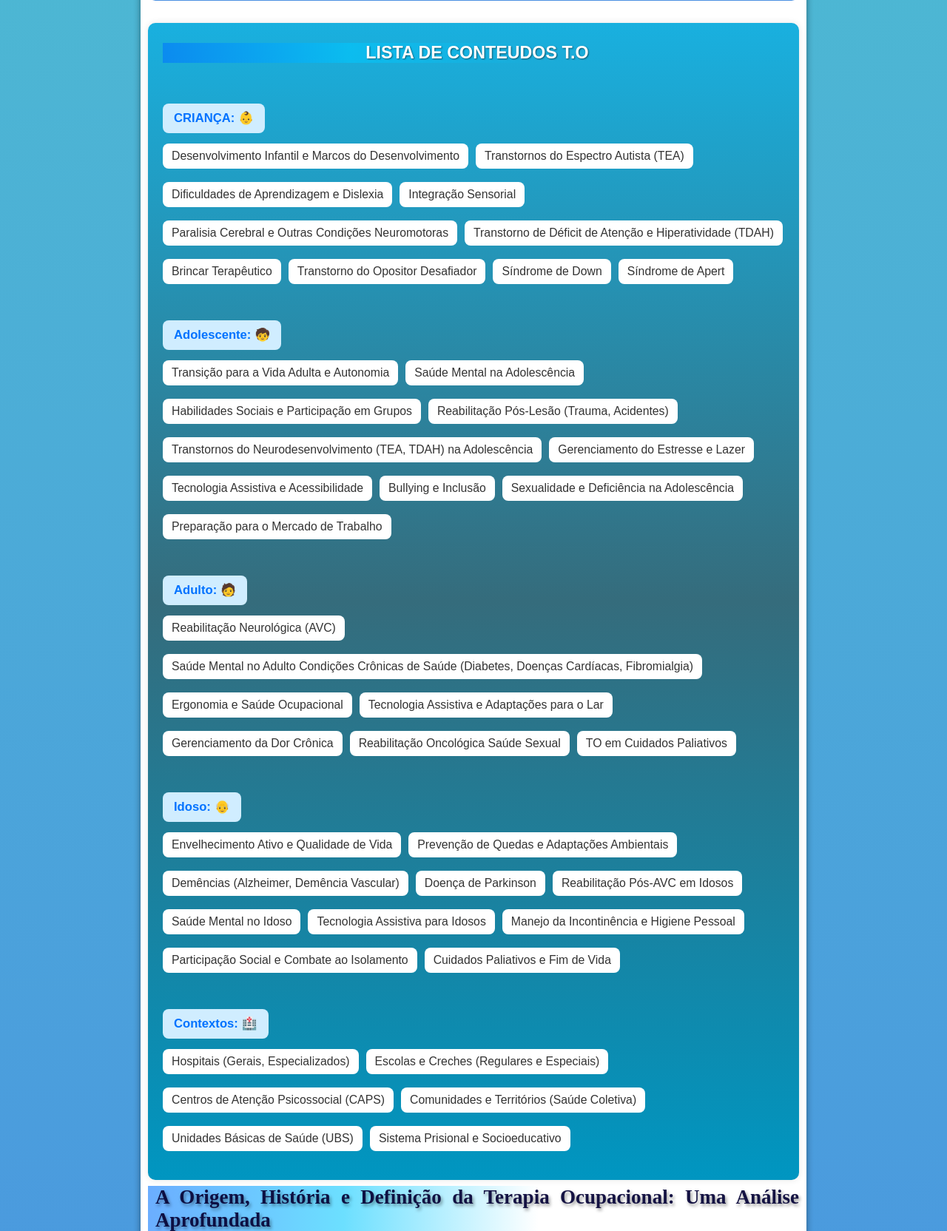
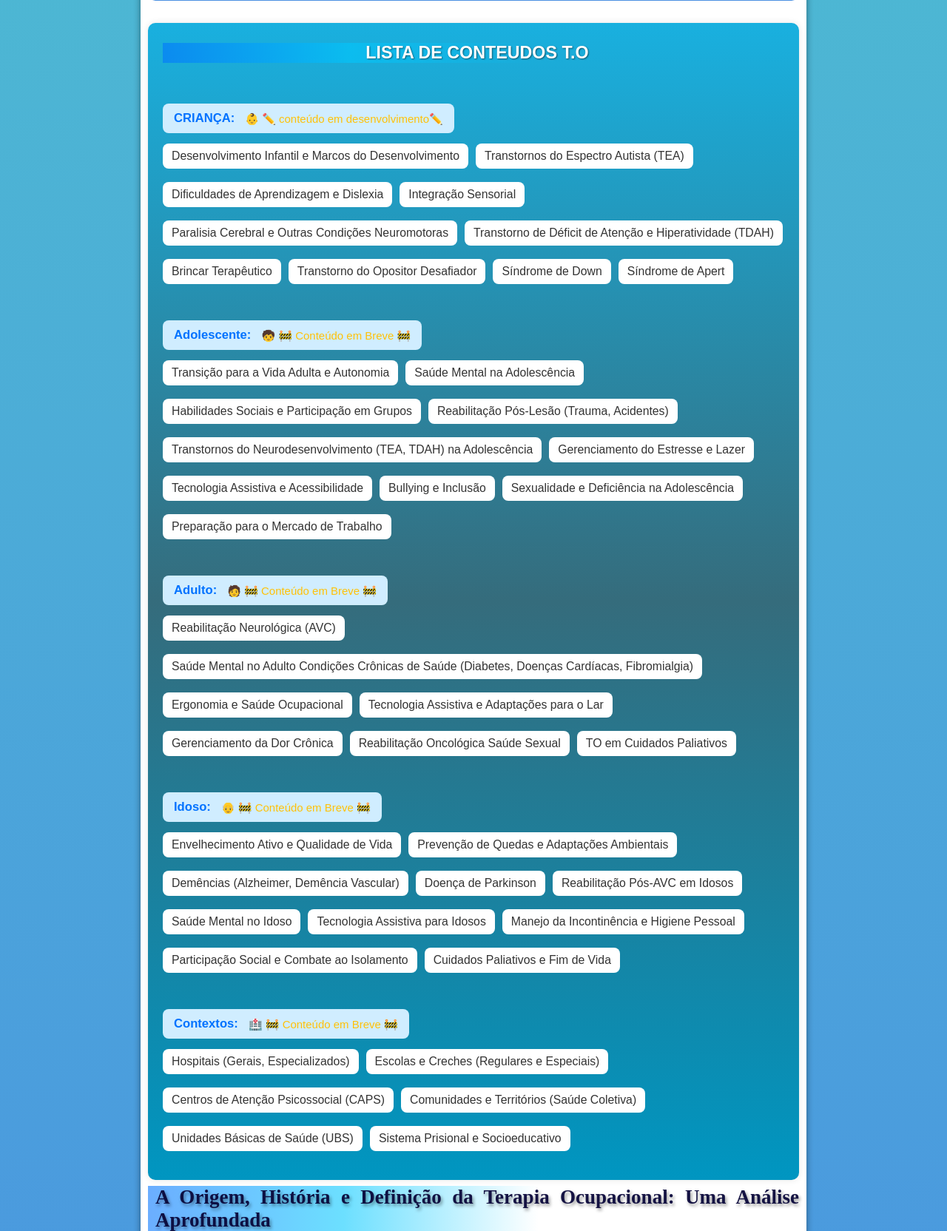
Before and after one commit to kaiquelourran/site-resumo-acad-mico, a PHP site: page / in a window 1280 px wide. Shown: the part 2684-4348 px from the top of the page at 74% size. Run offline with PHP 8.4, Linux system fonts and the light colour scheme.

Commit message:
criação de placas de conteudo em desenvilvimento vs conteudo em breve

```diff
--- a/style.css
+++ b/style.css
@@ -257,26 +257,56 @@ div.video > video {
     height:90%
 }
 
-.CRIANÇA::after{
-   content: "👶";
+/* CONTEÚDO EM BREVE */
+/* Adicionando os emojis */
+.CRIANÇA::after {
+    content: " 👶  ✏️ conteúdo em desenvolvimento✏️ ";
     padding-left: 5px;
+    font-size: 0.9em;
+    font-weight: normal;
+    color: #FFC107;
+    padding-left: 10px;
+    vertical-align: middle;
 }
 .adolescente::after {
-    content: "🧒 ";
+    content: " 🧒 🚧 Conteúdo em Breve 🚧";
     padding-left: 5px;
+    font-size: 0.9em;
+    font-weight: normal;
+    color: #FFC107;
+    padding-left: 10px;
+    vertical-align: middle;
 }
 .adulto::after {
-    content: "🧑 ";
+    content: " 🧑  🚧 Conteúdo em Breve 🚧 ";
     padding-left: 5px;
+    font-size: 0.9em;
+    font-weight: normal;
+    color: #FFC107;
+    padding-left: 10px;
+    vertical-align: middle;
 }
 .idoso::after {
-    content: "👴 ";
+    content: " 👴  🚧 Conteúdo em Breve 🚧";
     padding-left: 5px;
+    font-size: 0.9em;
+    font-weight: normal;
+    color: #FFC107;
+    padding-left: 10px;
+    vertical-align: middle;
 }
-.contextos::after{
-    content:"🏥";
+.contextos::after {
+    content: " 🏥 🚧 Conteúdo em Breve 🚧";
     padding-left: 5px;
+    font-size: 0.9em;
+    font-weight: normal;
+    color: #FFC107;
+    padding-left: 10px;
+    vertical-align: middle;
 }
+
+
+
 
 .ldc{
  margin-top: 30px;
```
Lines whose indentation alone changed are shown as unchanged.
